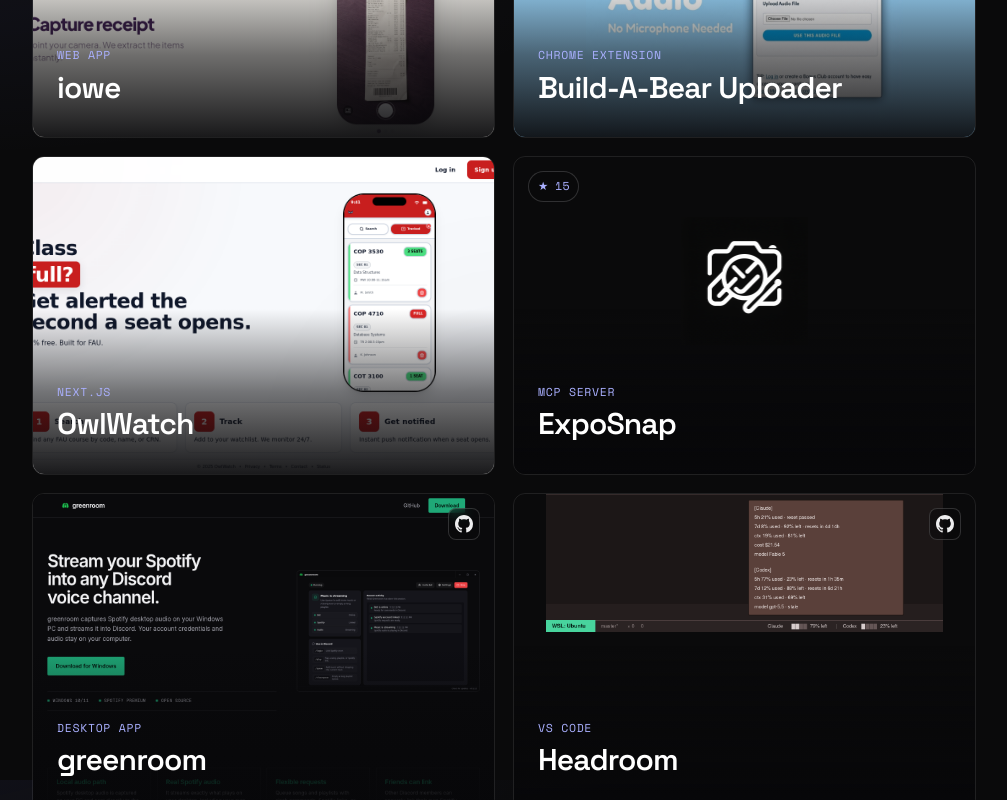
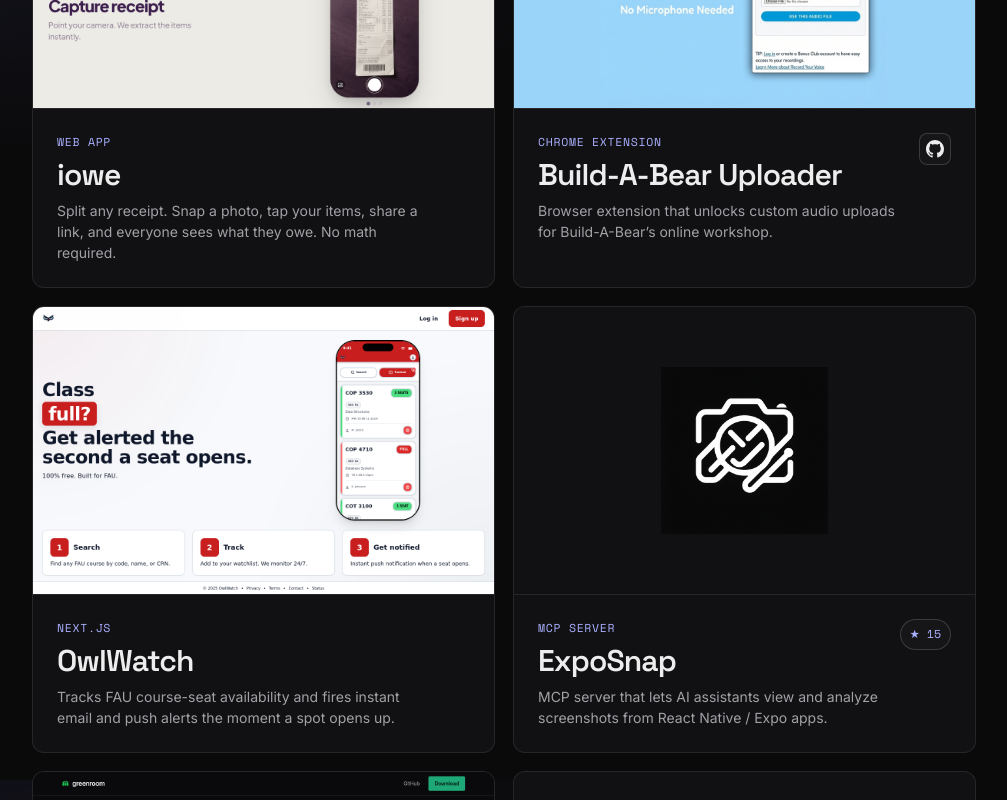
Before and after one commit to edwarddjss/edwarddjss.github.io, a Next.js app: page / in a window 1280 px wide. Shown: the part 820-1620 px from the top of the page, without its empty margins (136-1143 px from the left). Built offline with nearby package versions, Linux system fonts and the light colour scheme.

Commit message:
fix: separate project details from previews

```diff
--- a/src/components/ShowcaseGrid.tsx
+++ b/src/components/ShowcaseGrid.tsx
@@ -4,8 +4,7 @@
 import type { Project } from '@/src/data/projects';
 import { GitHubIcon } from '@/src/components/Icons';
 
-// Spotlight glow (ported from ReactBits SpotlightCard): track the cursor inside
-// each tile via CSS vars so a soft accent highlight follows it.
+// Track the cursor inside each card so a soft accent highlight follows it.
 const handleSpotlight: MouseEventHandler<HTMLElement> = (e) => {
   const el = e.currentTarget;
   const rect = el.getBoundingClientRect();
@@ -20,20 +19,27 @@
         <article key={p.name} className="tile" onMouseMove={handleSpotlight}>
           <span className="tile-spot" aria-hidden="true" />
           <a className="tile-link" href={p.href} target="_blank" rel="noreferrer" aria-label={`${p.name}, ${p.tag}`} />
-          {/* eslint-disable-next-line @next/next/no-img-element */}
-          <img className="tile-media" src={p.thumb} alt={`${p.name} preview`} data-fit={p.fit ?? 'cover'} loading="lazy" />
-          <div className="tile-veil" />
 
-          {p.repo ? (
-            <a className="tile-repo" href={p.repo} target="_blank" rel="noreferrer" aria-label={`${p.name} source on GitHub`}>
-              <GitHubIcon />
-            </a>
-          ) : null}
-          {p.stars ? <span className="tile-star">★ {p.stars}</span> : null}
+          <div className="tile-visual">
+            {/* eslint-disable-next-line @next/next/no-img-element */}
+            <img className="tile-media" src={p.thumb} alt={`${p.name} preview`} data-fit={p.fit ?? 'cover'} loading="lazy" />
+          </div>
 
           <div className="tile-content">
-            <div className="tile-cat">{p.tag}</div>
-            <h3 className="tile-name">{p.name}</h3>
+            <div className="tile-heading">
+              <div>
+                <div className="tile-cat">{p.tag}</div>
+                <h3 className="tile-name">{p.name}</h3>
+              </div>
+              <div className="tile-meta">
+                {p.stars ? <span className="tile-star">★ {p.stars}</span> : null}
+                {p.repo ? (
+                  <a className="tile-repo" href={p.repo} target="_blank" rel="noreferrer" aria-label={`${p.name} source on GitHub`}>
+                    <GitHubIcon />
+                  </a>
+                ) : null}
+              </div>
+            </div>
             <p className="tile-desc">{p.description}</p>
           </div>
         </article>
--- a/src/theme.css
+++ b/src/theme.css
@@ -255,7 +255,7 @@
   color: var(--ink-faint);
 }
 
-/* ---------- project showcase (symmetrical image-led grid) ---------- */
+/* ---------- project showcase (clean preview + separate details panel) ---------- */
 .showcase {
   display: grid;
   grid-template-columns: repeat(2, 1fr);
@@ -263,11 +263,10 @@
 }
 .tile {
   position: relative;
-  aspect-ratio: 16 / 11;
   border-radius: var(--r);
   border: 1px solid var(--line);
   overflow: hidden;
-  background: linear-gradient(155% 120% at 28% 8%, var(--surface-2), #0b0b0d);
+  background: var(--surface);
   isolation: isolate;
   transition: border-color 0.25s ease, transform 0.3s cubic-bezier(0.16, 1, 0.3, 1);
 }
@@ -306,6 +305,13 @@
   inset: 0;
   z-index: 3;
 }
+.tile-visual {
+  position: relative;
+  aspect-ratio: 16 / 10;
+  overflow: hidden;
+  background: linear-gradient(155% 120% at 28% 8%, var(--surface-2), #0b0b0d);
+  border-bottom: 1px solid var(--line);
+}
 .tile-media {
   position: absolute;
   inset: 0;
@@ -322,31 +328,22 @@
 .tile-media[data-fit='logo'] {
   object-fit: contain;
   padding: 13%;
-  padding-bottom: 28%;
 }
 .tile-media[data-fit='banner'] {
   object-fit: contain;
-  padding: 0 7% 18%;
-}
-/* readability scrim that deepens on hover */
-.tile-veil {
-  position: absolute;
-  inset: 0;
-  z-index: 1;
-  background: linear-gradient(to top, rgba(7, 7, 9, 0.92) 0%, rgba(7, 7, 9, 0.55) 26%, rgba(7, 7, 9, 0) 52%);
-  transition: background 0.3s ease;
-}
-.tile:hover .tile-veil {
-  background: linear-gradient(to top, rgba(7, 7, 9, 0.95) 0%, rgba(7, 7, 9, 0.78) 40%, rgba(7, 7, 9, 0.35) 100%);
+  padding: 7%;
 }
 .tile-content {
-  position: absolute;
-  left: 0;
-  right: 0;
-  bottom: 0;
-  z-index: 2;
-  padding: clamp(16px, 2.4vw, 24px);
+  position: relative;
+  z-index: 4;
+  padding: clamp(18px, 2.4vw, 24px);
   pointer-events: none;
+}
+.tile-heading {
+  display: flex;
+  align-items: flex-start;
+  justify-content: space-between;
+  gap: 16px;
 }
 .tile-cat {
   font-family: var(--font-mono);
@@ -359,7 +356,7 @@
 .tile-name {
   font-size: clamp(22px, 2.8vw, 30px);
   letter-spacing: -0.03em;
-  color: #fff;
+  color: var(--ink);
 }
 .tile-desc {
   margin: 10px 0 0;
@@ -367,37 +364,29 @@
   font-size: 14px;
   line-height: 1.5;
   max-width: 42ch;
-  /* revealed on hover */
-  opacity: 0;
-  transform: translateY(8px);
-  max-height: 0;
-  transition: opacity 0.3s ease, transform 0.3s ease;
 }
-.tile:hover .tile-desc {
-  opacity: 1;
-  transform: none;
-  max-height: 120px;
+/* Secondary metadata stays in the details panel, never over the preview. */
+.tile-meta {
+  position: relative;
+  z-index: 4;
+  display: flex;
+  align-items: center;
+  gap: 8px;
+  pointer-events: auto;
 }
-/* badges sit above the stretched link */
 .tile-repo,
 .tile-star {
-  position: absolute;
-  top: 14px;
-  z-index: 4;
   font-family: var(--font-mono);
 }
 .tile-repo {
-  right: 14px;
   display: grid;
   place-items: center;
   width: 32px;
   height: 32px;
   border-radius: var(--r-sm);
   color: var(--ink);
-  background: rgba(10, 10, 11, 0.55);
+  background: var(--surface-2);
   border: 1px solid var(--line-strong);
-  backdrop-filter: blur(6px);
-  -webkit-backdrop-filter: blur(6px);
   transition: background 0.15s ease, border-color 0.15s ease, transform 0.15s ease;
 }
 .tile-repo:hover {
@@ -406,15 +395,12 @@
   transform: scale(1.06);
 }
 .tile-star {
-  left: 14px;
   font-size: 11.5px;
   color: var(--accent-ink);
   padding: 5px 9px;
   border-radius: 999px;
-  background: rgba(10, 10, 11, 0.55);
+  background: var(--surface-2);
   border: 1px solid var(--line-strong);
-  backdrop-filter: blur(6px);
-  -webkit-backdrop-filter: blur(6px);
 }
 
 /* ---------- about ---------- */
@@ -503,12 +489,6 @@
   .showcase {
     grid-template-columns: 1fr;
   }
-  /* on a phone the description is always shown (no hover) */
-  .tile-desc {
-    opacity: 1;
-    transform: none;
-    max-height: 120px;
-  }
   .showcase:hover .tile {
     opacity: 1;
   }
```
